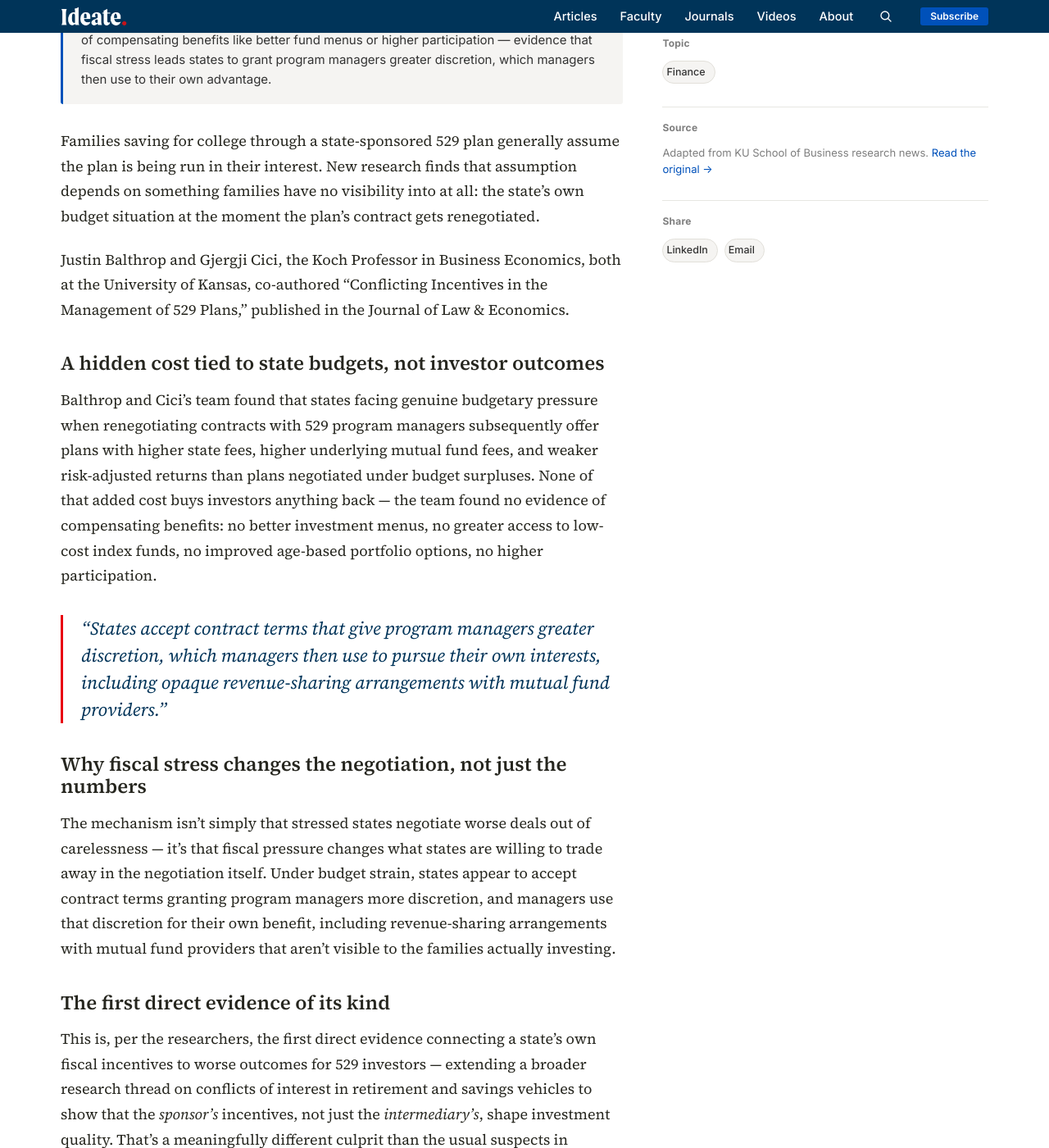
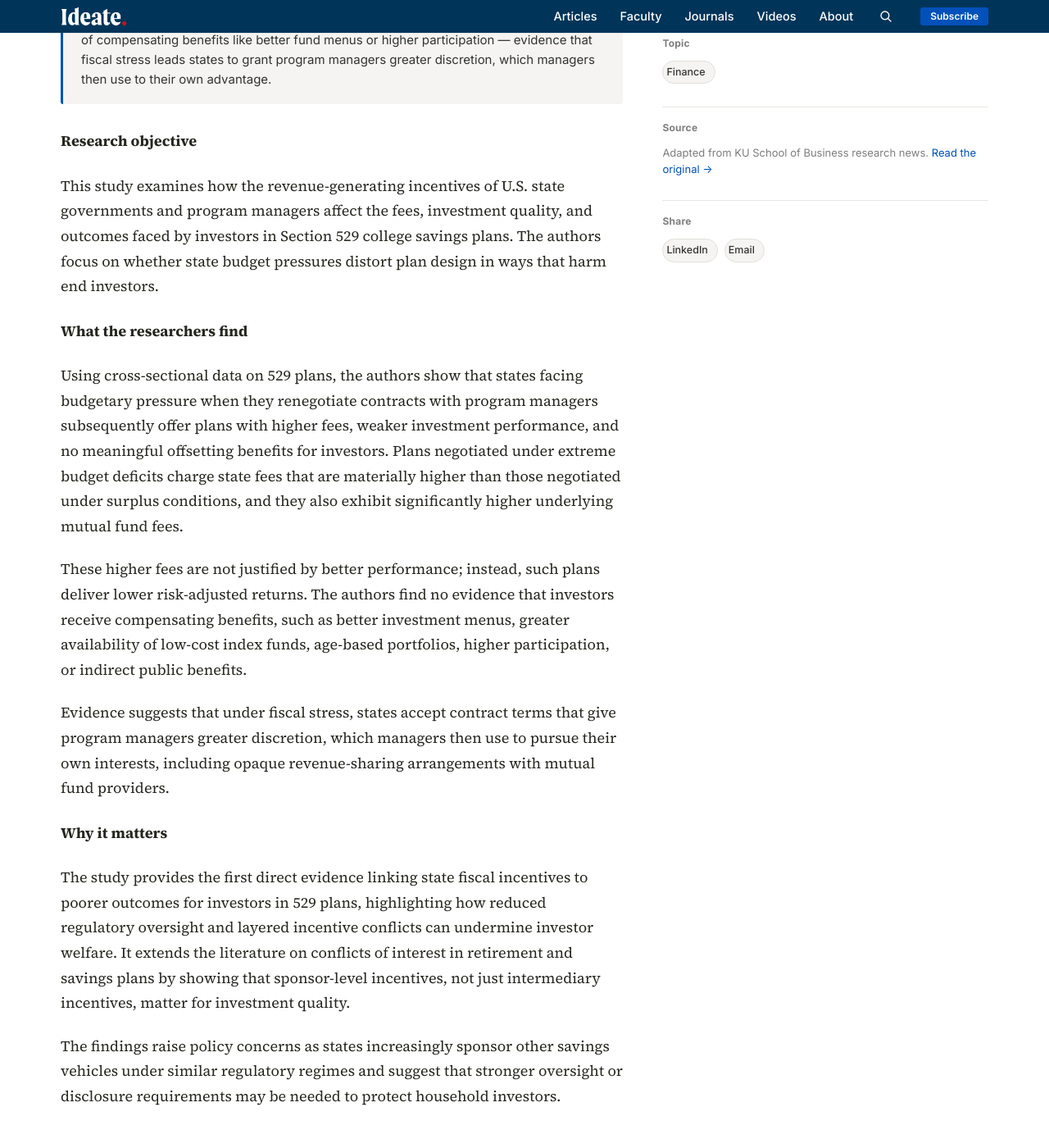
Before and after one commit to KUBschool/ideate, a Jekyll site: the page built from _articles/2025-01-01-529-plan-conflicting-incentives.md, in a window 1280 px wide and 1400 px high, scrolled down 1034 px. Shown: the whole window at 82% size. Built offline with Jekyll 4.4.1, drawn with Linux system fonts in a browser that asks for light colours; some of the changed text lies outside the part shown.

Commit message:
Update Article “2025-01-01-529-plan-conflicting-incentives”

```diff
--- a/_articles/2025-01-01-529-plan-conflicting-incentives.md
+++ b/_articles/2025-01-01-529-plan-conflicting-incentives.md
@@ -1,43 +1,42 @@
 ---
-title: "When state budgets get tight, 529 college savings plans get worse"
-dek: "Families trust that a state-sponsored 529 plan is being managed in their interest. New research finds states under fiscal pressure negotiate contracts that quietly shift costs onto the very families saving for college."
+title: When state budgets get tight, 529 college savings plans get worse
+dek: Families trust that a state-sponsored 529 plan is being managed in their
+  interest. New research finds states under fiscal pressure negotiate contracts
+  that quietly shift costs onto the very families saving for college.
 topic: finance
 faculty:
   - justin-balthrop
   - gjergji-cici
-byline: "Justin Balthrop & Gjergji Cici"
-date: 2025-01-01
+byline: Justin Balthrop & Gjergji Cici
+date: 2025-05-30
+image: /assets/uploads/piggy-bank.jpeg
 image_tint: limestone
 featured: false
-source_url: "https://business.ku.edu/research-and-faculty/finance/research-insights"
-answer_box: >-
-  Analyzing cross-sectional data on state-sponsored 529 college savings
-  plans, research finds states facing budget pressure during contract
-  renegotiations subsequently offer plans with materially higher fees
-  and weaker risk-adjusted performance, with no evidence of
-  compensating benefits like better fund menus or higher participation
-  — evidence that fiscal stress leads states to grant program managers
-  greater discretion, which managers then use to their own advantage.
+source_url: https://business.ku.edu/research-and-faculty/finance/research-insights
+answer_box: Analyzing cross-sectional data on state-sponsored 529 college
+  savings plans, research finds states facing budget pressure during contract
+  renegotiations subsequently offer plans with materially higher fees and weaker
+  risk-adjusted performance, with no evidence of compensating benefits like
+  better fund menus or higher participation — evidence that fiscal stress leads
+  states to grant program managers greater discretion, which managers then use
+  to their own advantage.
+journal: Journal of Law & Economics
+journal_url: https://www.journals.uchicago.edu/doi/full/10.1086/732664
 ---
+#### Research objective
 
-Families saving for college through a state-sponsored 529 plan generally assume the plan is being run in their interest. New research finds that assumption depends on something families have no visibility into at all: the state's own budget situation at the moment the plan's contract gets renegotiated.
+This study examines how the revenue-generating incentives of U.S. state governments and program managers affect the fees, investment quality, and outcomes faced by investors in Section 529 college savings plans. The authors focus on whether state budget pressures distort plan design in ways that harm end investors.
 
-Justin Balthrop and Gjergji Cici, the Koch Professor in Business Economics, both at the University of Kansas, co-authored "Conflicting Incentives in the Management of 529 Plans," published in the Journal of Law & Economics.
+#### What the researchers find
 
-## A hidden cost tied to state budgets, not investor outcomes
+Using cross-sectional data on 529 plans, the authors show that states facing budgetary pressure when they renegotiate contracts with program managers subsequently offer plans with higher fees, weaker investment performance, and no meaningful offsetting benefits for investors. Plans negotiated under extreme budget deficits charge state fees that are materially higher than those negotiated under surplus conditions, and they also exhibit significantly higher underlying mutual fund fees.
 
-Balthrop and Cici's team found that states facing genuine budgetary pressure when renegotiating contracts with 529 program managers subsequently offer plans with higher state fees, higher underlying mutual fund fees, and weaker risk-adjusted returns than plans negotiated under budget surpluses. None of that added cost buys investors anything back — the team found no evidence of compensating benefits: no better investment menus, no greater access to low-cost index funds, no improved age-based portfolio options, no higher participation.
+These higher fees are not justified by better performance; instead, such plans deliver lower risk-adjusted returns. The authors find no evidence that investors receive compensating benefits, such as better investment menus, greater availability of low-cost index funds, age-based portfolios, higher participation, or indirect public benefits.
 
-> "States accept contract terms that give program managers greater discretion, which managers then use to pursue their own interests, including opaque revenue-sharing arrangements with mutual fund providers."
+Evidence suggests that under fiscal stress, states accept contract terms that give program managers greater discretion, which managers then use to pursue their own interests, including opaque revenue-sharing arrangements with mutual fund providers.
 
-## Why fiscal stress changes the negotiation, not just the numbers
+#### Why it matters
 
-The mechanism isn't simply that stressed states negotiate worse deals out of carelessness — it's that fiscal pressure changes what states are willing to trade away in the negotiation itself. Under budget strain, states appear to accept contract terms granting program managers more discretion, and managers use that discretion for their own benefit, including revenue-sharing arrangements with mutual fund providers that aren't visible to the families actually investing.
+The study provides the first direct evidence linking state fiscal incentives to poorer outcomes for investors in 529 plans, highlighting how reduced regulatory oversight and layered incentive conflicts can undermine investor welfare. It extends the literature on conflicts of interest in retirement and savings plans by showing that sponsor-level incentives, not just intermediary incentives, matter for investment quality.
 
-## The first direct evidence of its kind
-
-This is, per the researchers, the first direct evidence connecting a state's own fiscal incentives to worse outcomes for 529 investors — extending a broader research thread on conflicts of interest in retirement and savings vehicles to show that the *sponsor's* incentives, not just the *intermediary's*, shape investment quality. That's a meaningfully different culprit than the usual suspects in savings-plan research, which tends to focus on fund managers or financial advisors rather than the state itself.
-
-## Why this reaches beyond 529 plans specifically
-
-As states increasingly sponsor other kinds of savings vehicles under similar regulatory structures — auto-IRA programs and other state-run retirement plans among them — the same fiscal-pressure dynamic Balthrop and Cici document here is a real risk in those programs too. The findings make a fairly direct case for stronger oversight or disclosure requirements specifically targeted at protecting household investors from a conflict they have no way of seeing coming.
+The findings raise policy concerns as states increasingly sponsor other savings vehicles under similar regulatory regimes and suggest that stronger oversight or disclosure requirements may be needed to protect household investors.
```
Also changed, not shown: assets/uploads/piggy-bank.jpeg (added).
